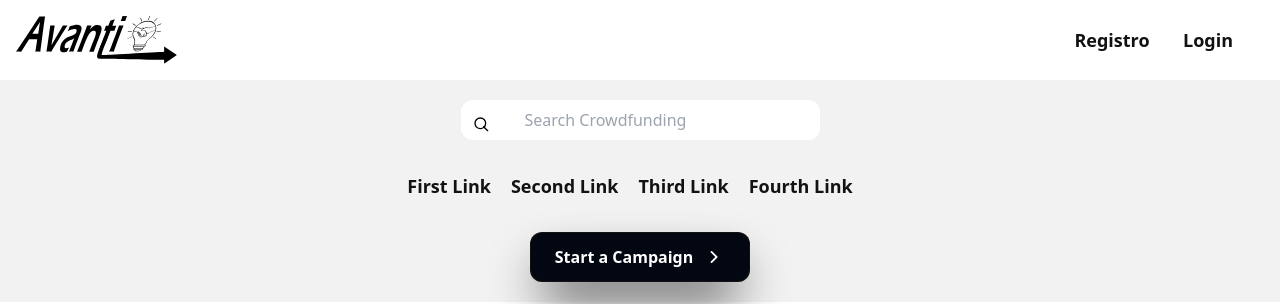
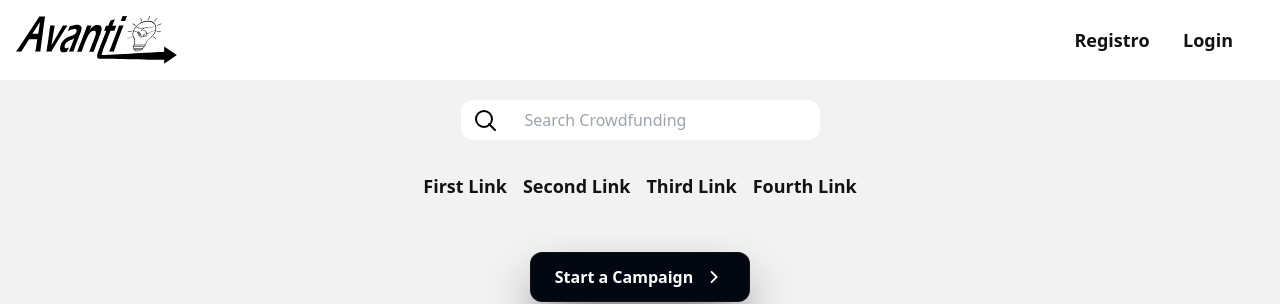
Before and after one commit to No-Country-simulation/S20-17-webapp, a React (Vite) app in the folder Frontend/: page / in a window 1280 px wide. Shown: the top 304 px of the page. Built offline with nearby package versions, Linux system fonts and the light colour scheme; the HTML template or start-up script is replaced by a standard one.

Commit message:
Add styling and accesibility improvements to LandingPageHeader

```diff
--- a/Frontend/src/components/LandingPageComponents/LandingPageHeader.jsx
+++ b/Frontend/src/components/LandingPageComponents/LandingPageHeader.jsx
@@ -22,13 +22,13 @@ export function LandingPageHeader() {
                     </nav>
                 </div>
             </div>
-            <header className="body-font bg-[#f2f2f2] text-gray-600">
+            <header className="body-font bg-avanti-white text-gray-600">
                 <div className="mx-auto flex flex-col flex-wrap items-center justify-around gap-8 p-5">
-                    <div className="relative">
+                    <div className="relative flex items-center">
                         <img
                             src="src/assets/avanti-icon-search.svg"
                             alt="icono de búsqueda"
-                            className="absolute bottom-2 left-2 ml-1 h-4 w-4"
+                            className="absolute left-2 ml-1 h-6 w-6"
                         />
                         <input
                             className="mt-4 inline-flex items-center rounded-xl border-0 bg-white px-16 py-2 text-base hover:bg-gray-200 focus:outline-none md:mt-0"
@@ -36,15 +36,15 @@ export function LandingPageHeader() {
                             placeholder="Search Crowdfunding"
                         />
                     </div>
-                    <nav className="flex cursor-pointer flex-wrap items-center justify-center text-lg font-semibold text-[#121212]">
-                        <Link className="mr-5 hover:text-[#1F497D]">First Link</Link>
-                        <Link className="mr-5 hover:text-[#1F497D]">Second Link</Link>
-                        <Link className="mr-5 hover:text-[#1F497D]">Third Link</Link>
-                        <Link className="mr-5 hover:text-[#1F497D]">Fourth Link</Link>
+                    <nav className="flex cursor-pointer flex-wrap items-center justify-center gap-4 text-lg font-semibold text-avanti-black">
+                        <Link className="min-h-12 min-w-20 hover:text-avanti-blue">First Link</Link>
+                        <Link className="min-h-12 min-w-20 hover:text-avanti-blue">Second Link</Link>
+                        <Link className="min-h-12 min-w-20 hover:text-avanti-blue">Third Link</Link>
+                        <Link className="min-h-12 min-w-20 hover:text-avanti-blue">Fourth Link</Link>
                     </nav>
                     <div className="flex items-center justify-center">
                         <div className="group relative">
-                            <button className="relative inline-block cursor-pointer rounded-xl bg-[#121212] p-px font-semibold leading-6 text-white shadow-2xl shadow-zinc-900 transition-transform duration-300 ease-in-out hover:scale-105 active:scale-95">
+                            <button className="relative inline-block cursor-pointer rounded-xl bg-avanti-black p-px font-semibold leading-6 text-white shadow-2xl shadow-zinc-900 transition-transform duration-300 ease-in-out hover:scale-105 active:scale-95">
                                 <span className="absolute inset-0 rounded-xl bg-gradient-to-r from-teal-400 via-blue-500 to-purple-500 p-[2px] opacity-0 transition-opacity duration-500 group-hover:opacity-100"></span>
 
                                 <span className="relative z-10 block rounded-xl bg-gray-950 px-6 py-3">
```
